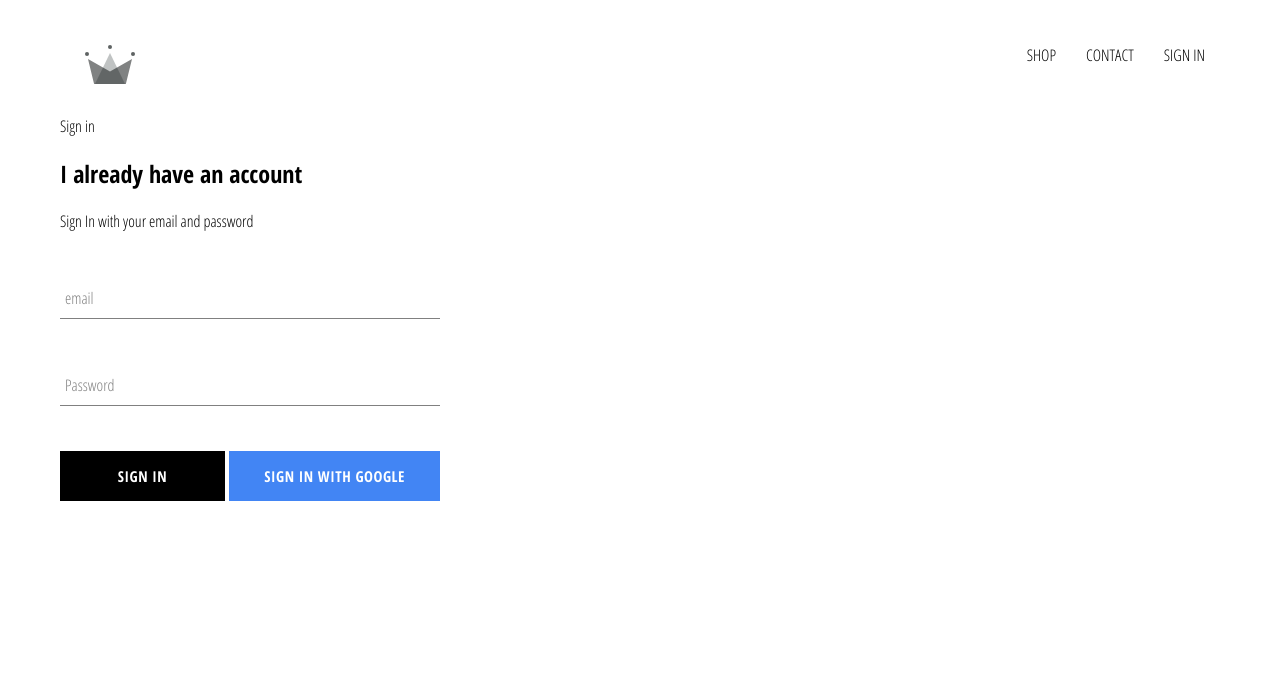
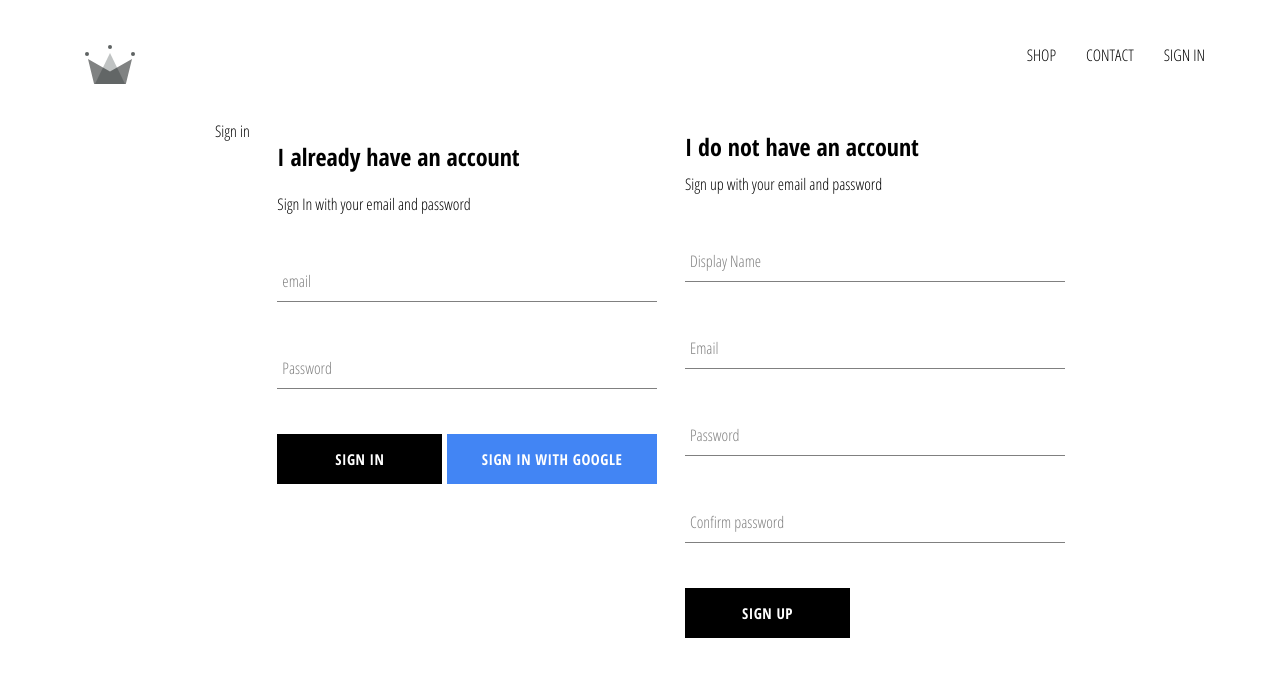
Before and after one commit to mabenunez/ebi-e-shop, a React (Create React App) app: page /signin in a window 1280 px wide. Shown: the top 676 px of the page. Built offline with nearby package versions, Linux system fonts and the light colour scheme; no server answers.

Commit message:
implemented firebase utils, included ability to store authenticated users into firebase database

```diff
--- a/src/App.js
+++ b/src/App.js
@@ -5,22 +5,33 @@
 import ShopPage from "./pages/shop/ShopPage";
 import Header from "./components/header/header";
 import SessionPage from "./pages/session/SessionPage";
-import { auth } from "./firebase/firebase.utils";
+import { auth, createUserProfileDocument } from "./firebase/firebase.utils";
 
 class App extends React.Component {
   constructor() {
-    super()
+    super();
     this.state = {
       currentUser: null
-    }
+    };
   }
   unsuscribeFromAuth = null;
 
   componentDidMount() {
-    this.unsuscribeFromAuth = auth.onAuthStateChanged(user => {
-      this.setState({ currentUser: user });
-      console.log(user)
-    })
+    this.unsuscribeFromAuth = auth.onAuthStateChanged(async userAuth => {
+      if (userAuth) {
+        const userRef = await createUserProfileDocument(userAuth);
+
+        userRef.onSnapshot(snapShot => {
+          this.setState({
+            currentUser: {
+              id: snapShot.id,
+              ...snapShot.data()
+            }
+          }, () => {console.log(this.state)});
+        });
+      }
+      this.setState({ currentUser: userAuth });
+    });
   }
 
   componentWillUnmount() {
@@ -29,7 +40,7 @@
   render() {
     return (
       <div>
-        <Header currentUser={this.state.currentUser}/>
+        <Header currentUser={this.state.currentUser} />
         <Switch>
           <Route exact path="/" component={Homepage} />
           <Route path="/shop" component={ShopPage} />
--- /dev/null
+++ b/src/components/sign-up/SignUp.js
@@ -0,0 +1,102 @@
+import React from 'react';
+
+import FormInput from '../form-input/FormInput';
+import CustomButton from '../custom-button/CustomButton';
+
+import { auth, createUserProfileDocument } from '../../firebase/firebase.utils';
+
+import './sign-up.styles.scss';
+
+class SignUp extends React.Component {
+    constructor(){
+        super();
+
+        this.state = {
+            displayName : '',
+            email: '',
+            password: '',
+            confirmPassword: ''
+        }
+    }
+
+    handleSubmit = async event => {
+        event.preventDefault();
+
+        const { displayName, email, password, confirmPassword } = this.state;
+
+        if(password !== confirmPassword) {
+            alert("Passwords don't match");
+            return;
+        }
+
+        try {
+            const { user } = await auth.createUserWithEmailAndPassword(email, password)
+
+            await createUserProfileDocument(user, { displayName });
+
+            this.setState({
+                displayName : '',
+                email: '',
+                password: '',
+                confirmPassword: ''
+            })
+
+        } catch(error) {
+            console.error(error);
+        }
+    };
+
+    handleChange = event => {
+        const { name, value } = event.target;
+        this.setState({
+            [name] : value
+        })
+    }
+
+    render() {
+        const { displayName, email, password, confirmPassword } = this.state;
+        return (
+            <div className='sign-up'>
+                <h2 className='title'>I do not have an account</h2>
+                <span>Sign up with your email and password</span>
+                <form className='sign-up-form' onSubmit={this.handleSubmit}>
+                    <FormInput
+                        type='text'
+                        name='displayName'
+                        value={displayName}
+                        onChange={this.handleChange}
+                        label='Display Name'
+                        required
+                    />
+                    <FormInput
+                        type='email'
+                        name='email'
+                        value={email}
+                        onChange={this.handleChange}
+                        label='Email'
+                        required
+                    />
+                    <FormInput
+                        type='password'
+                        name='password'
+                        value={password}
+                        onChange={this.handleChange}
+                        label='Password'
+                        required
+                    />
+                    <FormInput
+                        type='password'
+                        name='confirmPassword'
+                        value={confirmPassword}
+                        onChange={this.handleChange}
+                        label='Confirm password'
+                        required
+                    />
+                    <CustomButton type="submit">SIGN UP</CustomButton>
+                </form>
+            </div>
+        )
+    }
+}
+
+export default SignUp;
--- /dev/null
+++ b/src/components/sign-up/sign-up.styles.scss
@@ -0,0 +1,9 @@
+.sign-up {
+  display: flex;
+  flex-direction: column;
+  width: 380px;
+
+  .title {
+    margin: 10px 0;
+  }
+}
--- a/src/firebase/firebase.utils.js
+++ b/src/firebase/firebase.utils.js
@@ -1,6 +1,6 @@
-import firebase from 'firebase/app';
-import 'firebase/firestore';
-import 'firebase/auth';
+import firebase from "firebase/app";
+import "firebase/firestore";
+import "firebase/auth";
 
 const config = {
   apiKey: "AIzaSyClJgUTlF8iOre7SP7mo-QrMgw9Isn0xaI",
@@ -12,13 +12,39 @@
   appId: "1:801347450011:web:e1db6412c0ad9bc8f8823e"
 };
 
+export const createUserProfileDocument = async (userAuth, aditionalData) => {
+  if (!userAuth) return;
+
+  const userRef = firestore.doc(`users/${userAuth.uid}`);
+
+  const snapShot = await userRef.get();
+
+  if (!snapShot.exists) {
+    const { displayName, email } = userAuth;
+    const createdAt = new Date();
+
+    try {
+      await userRef.set({
+        displayName,
+        email,
+        createdAt,
+        ...aditionalData
+      });
+    } catch (error) {
+      console.log("error creating user", error.message);
+    }
+  }
+
+  return userRef;
+};
+
 firebase.initializeApp(config);
 
 export const auth = firebase.auth();
 export const firestore = firebase.firestore();
 
 const provider = new firebase.auth.GoogleAuthProvider();
-provider.setCustomParameters({ prompt: 'select_account' });
+provider.setCustomParameters({ prompt: "select_account" });
 export const signInWithGoogle = () => auth.signInWithPopup(provider);
 
 export default firebase;
--- a/src/pages/session/SessionPage.js
+++ b/src/pages/session/SessionPage.js
@@ -2,6 +2,7 @@
 import './session-page.styles.scss';
 
 import SignIn from "../../components/sign-in/SignIn";
+import SignUp from "../../components/sign-up/SignUp";
 
 const SessionPage = () => {
     return (
@@ -9,6 +10,7 @@
 
             Sign in
             <SignIn></SignIn>
+            <SignUp></SignUp>
         </div>
     )
 }
--- a/src/pages/session/session-page.styles.scss
+++ b/src/pages/session/session-page.styles.scss
@@ -0,0 +1,6 @@
+.sign-in-and-sign-up {
+    width: 850px;
+    display: flex;
+    justify-content: space-between;
+    margin: 30px auto;
+}
```
Lines whose indentation alone changed are shown as unchanged.
